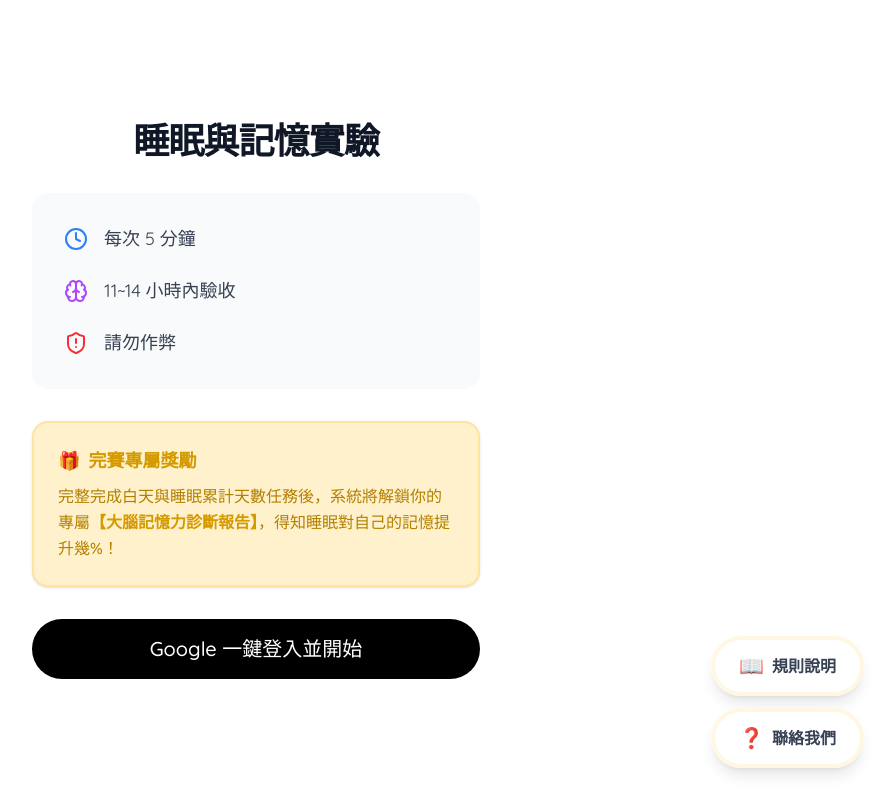
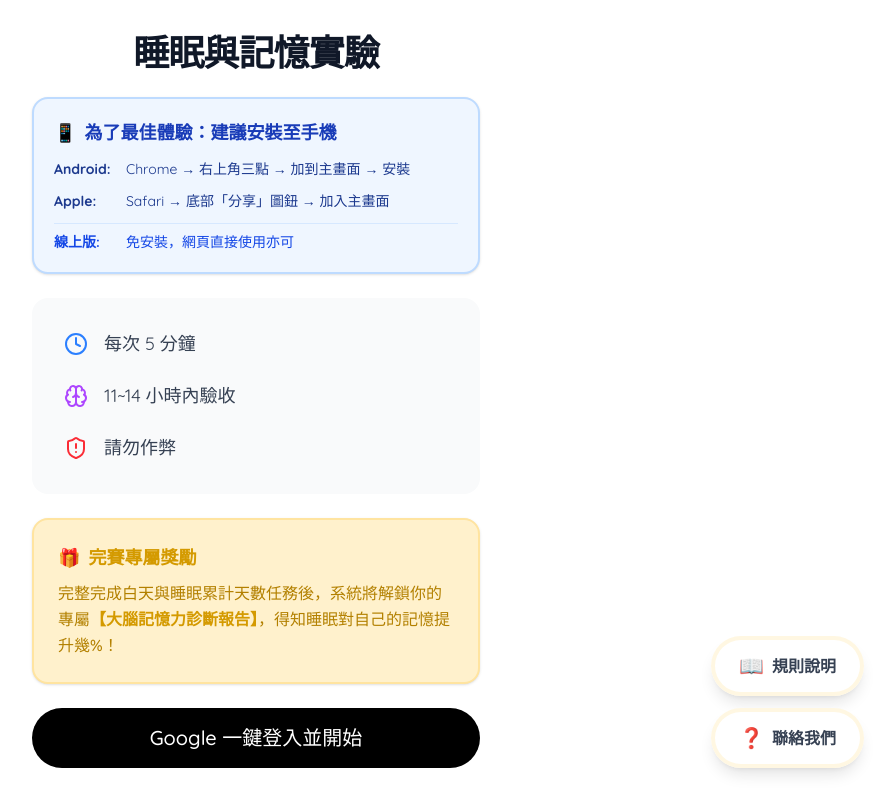
Before and after one commit to hsuchen1/sleep-memory, a React (Vite) app: page / in a window 1280 px wide. Shown: the whole page, without its empty margins (384-1279 px from the left). Built offline with nearby package versions, Linux system fonts and the light colour scheme; no server answers; the database is empty.

Commit message:
feat: Detect and prompt PWA installation
Add logic to the Landing component to detect if the app is installed as a PWA. If not, display a prominent message encouraging users to install the app for an optimal experience, detailing the steps for Android.

```diff
--- a/src/components/Landing.tsx
+++ b/src/components/Landing.tsx
@@ -1,8 +1,18 @@
+import { useState, useEffect } from 'react';
 import { signInWithPopup } from 'firebase/auth';
 import { auth, googleProvider } from '../firebase';
 import { Brain, Clock, ShieldAlert } from 'lucide-react';
 
 export default function Landing() {
+  const [isInstalled, setIsInstalled] = useState(false);
+
+  useEffect(() => {
+    // 檢查是否已經安裝為 PWA (獨立模式) 或在 iOS 主畫面中開啟
+    const isStandaloneMedia = window.matchMedia('(display-mode: standalone)').matches;
+    const isIOSStandalone = ('standalone' in window.navigator) && (window.navigator as any).standalone;
+    setIsInstalled(isStandaloneMedia || isIOSStandalone);
+  }, []);
+
   const handleLogin = async () => {
     try {
       await signInWithPopup(auth, googleProvider);
@@ -13,8 +23,31 @@ export default function Landing() {
 
   return (
     <div className="min-h-screen bg-white flex items-center justify-center p-4">
-      <div className="max-w-md w-full text-center space-y-8">
+      <div className="max-w-md w-full text-center space-y-6">
         <h1 className="text-4xl font-bold tracking-tight text-gray-900">睡眠與記憶實驗</h1>
+
+        {!isInstalled && (
+          <div className="bg-blue-50 border-2 border-blue-200 p-5 rounded-2xl text-left shadow-sm animate-fade-in">
+            <h3 className="font-bold text-blue-800 text-lg flex items-center space-x-2 mb-3">
+              <span>📱</span>
+              <span>為了最佳體驗：建議安裝至手機</span>
+            </h3>
+            <ul className="text-sm text-blue-900 space-y-3">
+              <li className="flex items-start gap-2">
+                <span className="font-bold min-w-16">Android:</span>
+                <span>Chrome → 右上角三點 → 加到主畫面 → 安裝</span>
+              </li>
+              <li className="flex items-start gap-2">
+                <span className="font-bold min-w-16">Apple:</span>
+                <span>Safari → 底部「分享」圖鈕 → 加入主畫面</span>
+              </li>
+              <li className="flex items-start gap-2 pt-2 border-t border-blue-200/50 text-blue-700">
+                <span className="font-bold min-w-16">線上版:</span>
+                <span>免安裝，網頁直接使用亦可</span>
+              </li>
+            </ul>
+          </div>
+        )}
 
         <div className="space-y-6 text-left bg-gray-50 p-8 rounded-2xl">
           <div className="flex items-center space-x-4">
```
